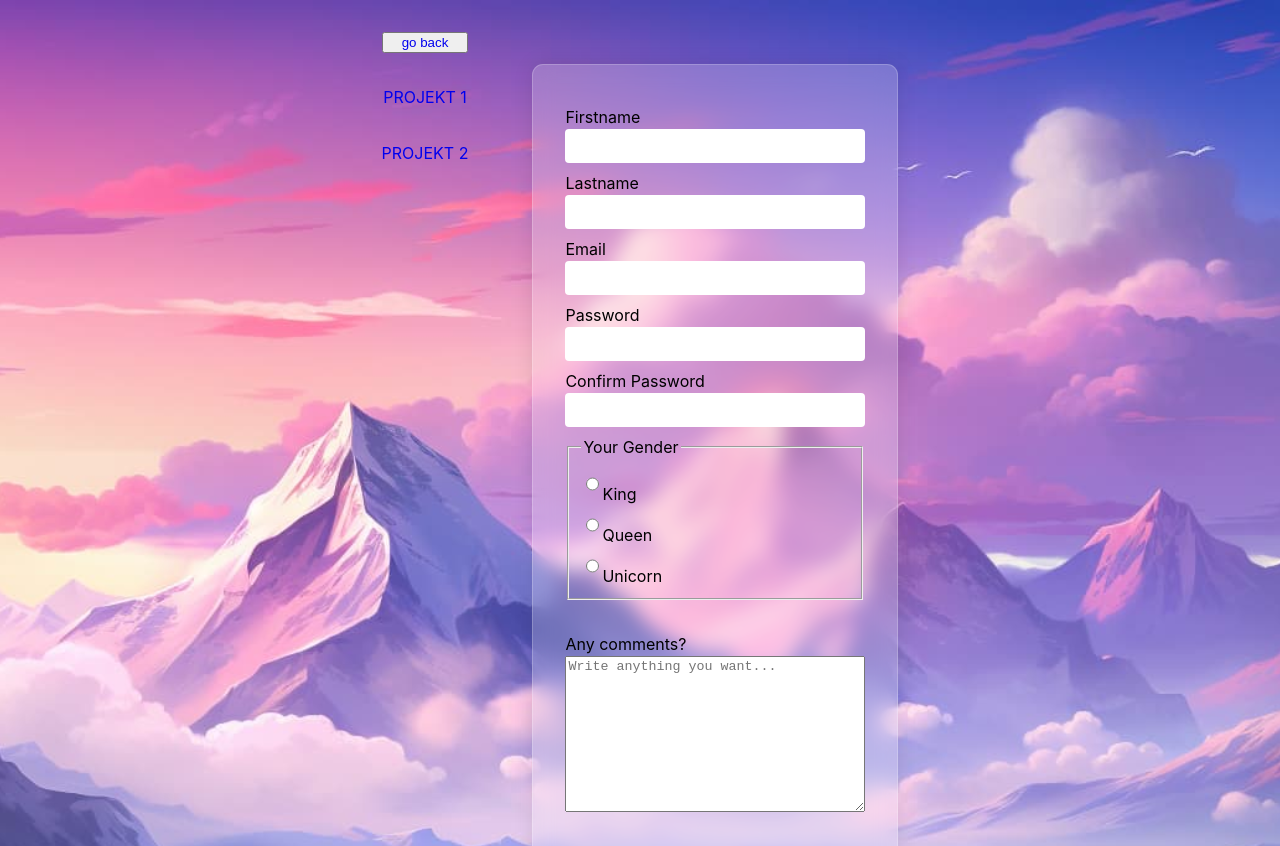
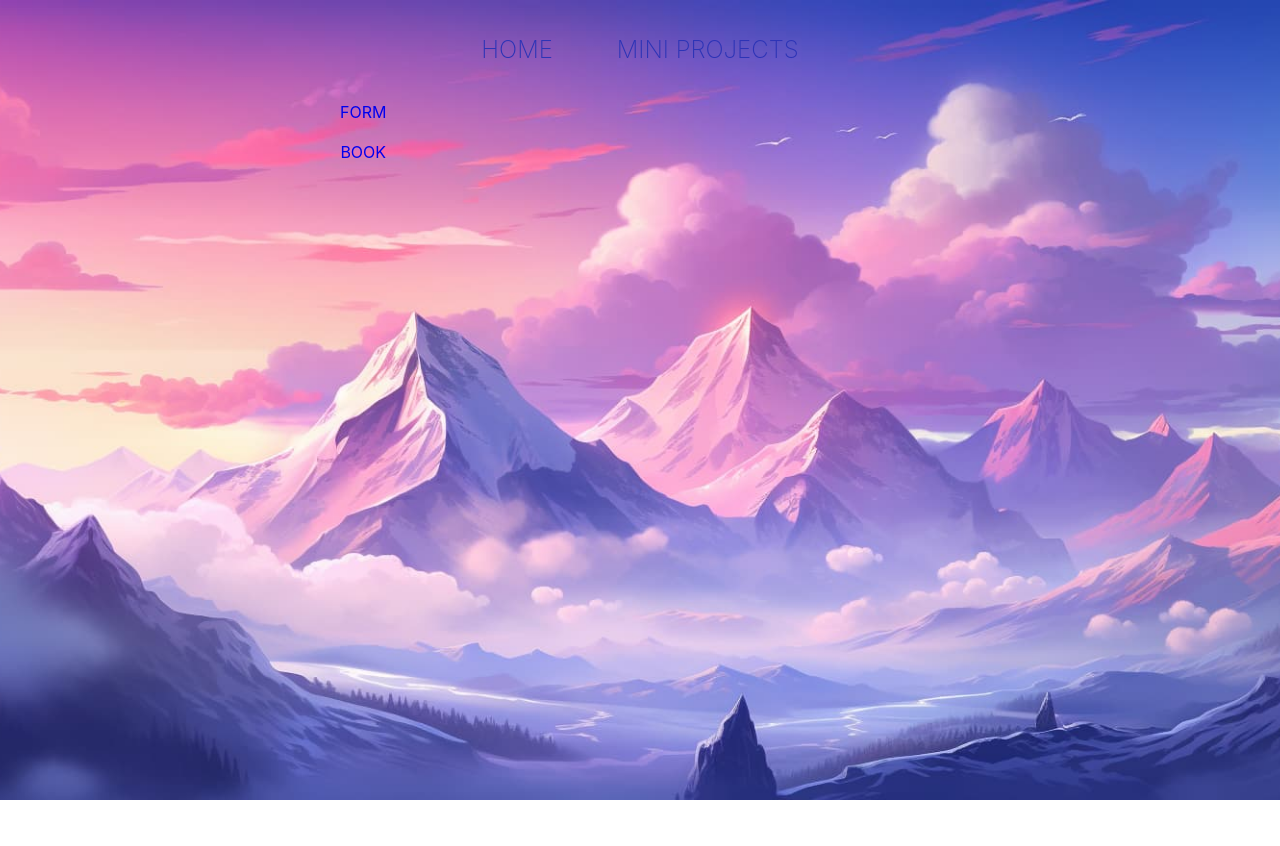
Before and after one commit to nicole-avila/form, a React (Vite) app: page /portfolio/1 in a window 1280 px wide. Shown: the top 846 px of the page. After the commit the page ends 800 px from the top, so only its background shows below. Built offline with nearby package versions, Linux system fonts and the light colour scheme.

Commit message:
changes - new structure in app han landingpage + styling

```diff
--- a/src/App.jsx
+++ b/src/App.jsx
@@ -4,18 +4,40 @@ import LandingPage from "./Pages/LandingPage";
 import ErrorPage from "./Pages/ErrorPage";
 import PortfolioPage from "./Pages/PortfolioPage";
 import ProjectPage from "./Pages/ProjectPage";
+import Navbar from "./components/Navbar/Navbar";
+import About from "./Pages/About";
 
 //Creating children root for PortfolioPage route to see the root layout again but with a 'blank page' on the right.
 
 const router = createBrowserRouter([
   {
     path: "/",
-    element: <LandingPage />,
+    element: (
+      <>
+        <Navbar />
+        <LandingPage />
+      </>
+    ),
+    errorElement: <ErrorPage />,
+  },
+  {
+    path: "/about",
+    element: (
+      <>
+        <Navbar />
+        <About />
+      </>
+    ),
     errorElement: <ErrorPage />,
   },
   {
     path: "/portfolio",
-    element: <PortfolioPage />,
+    element: (
+      <>
+        <Navbar />
+        <PortfolioPage />
+      </>
+    ),
     children: [
       {
         path: "/portfolio/:projectId",
--- /dev/null
+++ b/src/Pages/About.jsx
@@ -0,0 +1,24 @@
+import me from "../assets/IMG_0048.jpg";
+
+export default function About() {
+  return (
+    <div className="about-content">
+      <div>
+        <img
+          className="about-content__img-box"
+          src={me}
+          alt="profile photo of a young happy women"
+        />
+      </div>
+
+      <div className="about-content__text-box">
+        <h2>Hello</h2>
+        <p>
+          Lorem, ipsum dolor sit amet consectetur adipisicing elit. Facilis
+          libero sed quidem iure deserunt cupiditate enim nisi natus ullam,
+          repellat quia non atque at est vitae similique iusto ex possimus?
+        </p>
+      </div>
+    </div>
+  );
+}
--- a/src/Pages/Form.jsx
+++ b/src/Pages/Form.jsx
@@ -2,7 +2,7 @@ import FormComponent from "../components/FormComponent/FormComponent";
 
 export default function Form() {
   return (
-    <div>
+    <div className="fo">
       <FormComponent />
     </div>
   );
--- a/src/Pages/LandingPage.jsx
+++ b/src/Pages/LandingPage.jsx
@@ -4,8 +4,7 @@ import PortfolioPage from "./PortfolioPage";
 export default function LandingPage() {
   return (
     <div>
-      <Navbar />
-      <h1>landing page</h1>
+      <p>landing page</p>
     </div>
   );
 }
--- a/src/Pages/PortfolioPage.jsx
+++ b/src/Pages/PortfolioPage.jsx
@@ -1,5 +1,5 @@
 import "./StylePage.scss";
-import { Link, NavLink, Outlet } from "react-router-dom";
+import { NavLink, Outlet } from "react-router-dom";
 
 /*
 Importing the Outlet component from react router to act as a placeholder for any child route in the PortfolioPage component.
@@ -10,28 +10,29 @@ This way, the child route is rendered through the Outlet component.
 */
 
 export default function PortfolioPage() {
-  const projects = [1, 2];
+  const projects = ["Form", "Book"];
+
   return (
     <div className="portfolio">
       <div className="portfolio__project">
-        <button>
-          <Link style={{ textDecoration: "inherit" }} to="/">
-            go back
-          </Link>
-        </button>
         {projects.map((project) => (
+          <div className="portfolio__navlink" key={project}>
             <NavLink
-            key={project}
+              style={{ textTransform: "uppercase" }}
               to={`/portfolio/${project}`}
               className={({ isActive }) => {
                 return isActive ? "text-primary-700" : "";
               }}
             >
-            PROJEKT {project}
+              {project}
             </NavLink>
+          </div>
         ))}
       </div>
+      {}
+      <div className="portfolio__outlet">
         <Outlet />
+      </div>
     </div>
   );
 }
--- a/src/Pages/ProjectPage.jsx
+++ b/src/Pages/ProjectPage.jsx
@@ -4,11 +4,11 @@ import { useParams } from "react-router-dom";
 
 export default function ProjectPage() {
   const { projectId } = useParams();
-  console.log(projectId);
+
   return (
-    <div>
-      {projectId === "1" && <Form />}
-      {projectId === "2" && <Authentication />}
-    </div>
+    <>
+      {projectId === "Form" && <Form />}
+      {projectId === "Book" && <Authentication />}
+    </>
   );
 }
--- a/src/Pages/StylePage.scss
+++ b/src/Pages/StylePage.scss
@@ -1,11 +1,57 @@
 .portfolio {
+  padding: 2rem 1rem;
   display: flex;
-  margin-top: 2rem;
-  gap: 4rem;
+  width: 600px;
 
   &__project {
     display: flex;
     flex-direction: column;
-    gap: 2rem;
+    justify-content: center;
+    gap: 1rem;
+    height: fit-content;
+  }
+  &__outlet {
+    margin: auto;
+  }
+
+  &__fo {
+    display: flex;
+    flex-direction: column;
+    align-items: center;
   }
 }
+
+.about-content {
+  width: 100%;
+  margin: 0 auto;
+  height: 600px;
+  font-size: 1rem;
+  text-align: justify;
+  display: flex;
+  align-items: center;
+  justify-content: space-around;
+  gap: 1rem;
+  flex-wrap: flex;
+
+  &__img-box {
+    flex-basis: 20%;
+  }
+
+  & img {
+    width: 250px;
+    border: 1px solid white;
+    box-shadow: 0 5px 5px 5px rgba(255, 255, 255, 0.2);
+    // transform: rotate(10deg);
+    // transition: 0.5s;
+  }
+
+  // & img:hover {
+  //   transform: rotate(0deg);
+  // }
+
+  &__text-box {
+    background: #ffffff9f;
+    padding: 0 2rem;
+    flex-basis: 50%;
+  }
+}
--- a/src/components/DisplayForm/DisplayForm.jsx
+++ b/src/components/DisplayForm/DisplayForm.jsx
@@ -1,7 +1,9 @@
-export default function DisplayForm() {
+export default function DisplayForm(props) {
+  console.log(props);
+
   return (
     <div>
-      <h1>fomr</h1>
+      <h1>display form</h1>
     </div>
   );
 }
--- a/src/components/Navbar/Navbar.jsx
+++ b/src/components/Navbar/Navbar.jsx
@@ -4,9 +4,8 @@ import "./Navbar.scss";
 export default function Navbar() {
   return (
     <nav className="navbar">
-      <Link to="/portfolio">Portfolio</Link>
-      <Link to="#">About moi</Link>
-      <Link to="#">Contact</Link>
+      <Link to="/">Home</Link>
+      <Link to="/portfolio">Mini projects</Link>
     </nav>
   );
 }
--- a/src/components/Navbar/Navbar.scss
+++ b/src/components/Navbar/Navbar.scss
@@ -6,6 +6,8 @@
     text-decoration: inherit;
     margin: 0 2rem;
     font-size: 1.5rem;
+    text-transform: uppercase;
+    font-weight: 200;
   }
   a:hover {
     color: #c86af0;
```
Lines whose indentation alone changed are shown as unchanged.
